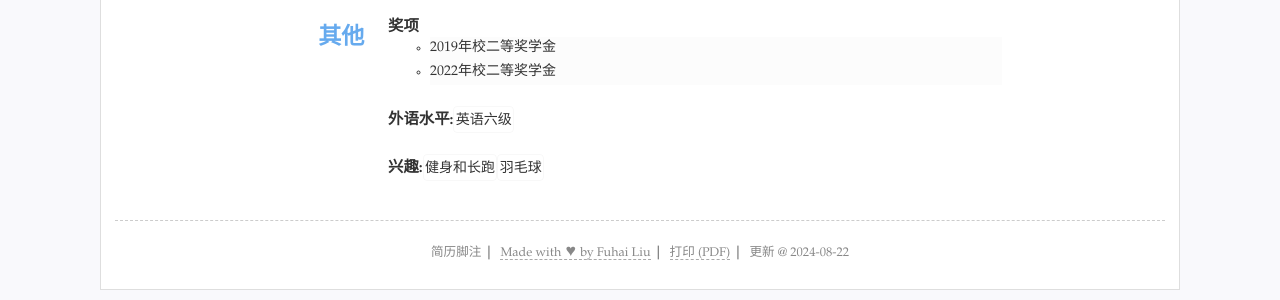
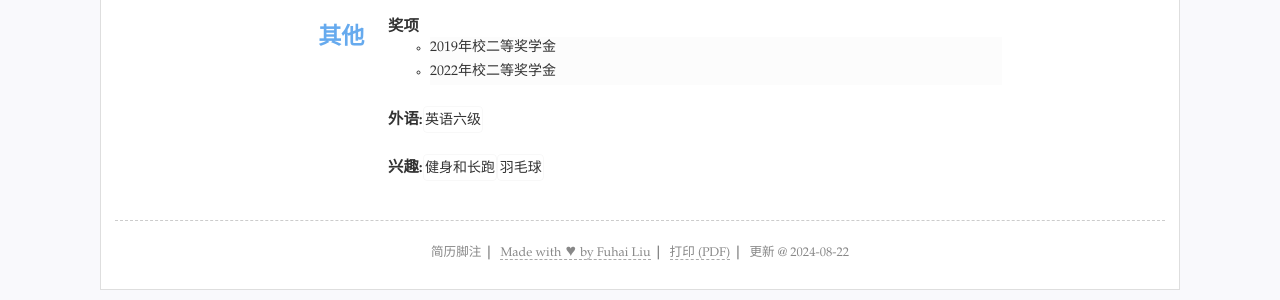
Before and after one commit to innovatedmonster/myResume, a Jekyll site: the page built from index.html, in a window 1280 px wide. Shown: the part 1060-1360 px from the top of the page. Built offline with Jekyll 4.4.1, drawn with Linux system fonts in a browser that asks for light colours.

Commit message:
Update resume.yml

```diff
--- a/_data/resume.yml
+++ b/_data/resume.yml
@@ -69,7 +69,7 @@ others:
           - 2019年校二等奖学金
           - 2022年校二等奖学金
 
-      - title: "外语水平: "
+      - title: "外语: "
         items:
           - 英语六级
 
```
